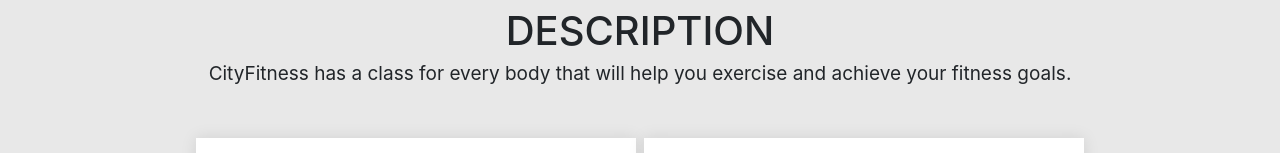
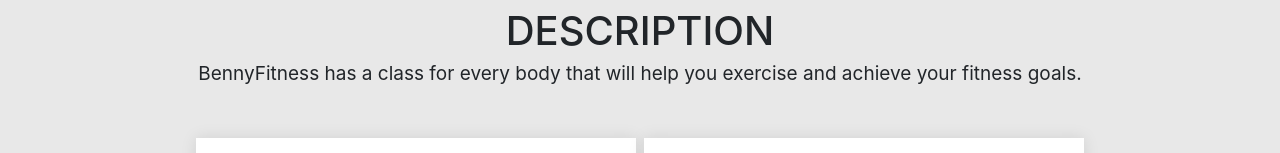
Before and after one commit to rkdgusdn9/BennyFitnessReact, a React (Create React App) app: page /description in a window 1280 px wide. Shown: the part 181-334 px from the top of the page. Built offline with nearby package versions, Linux system fonts and the light colour scheme; the HTML template or start-up script is replaced by a standard one.

Commit message:
Text fix

```diff
--- a/src/pages/description.tsx
+++ b/src/pages/description.tsx
@@ -12,7 +12,7 @@
 						Description
 					</h1>
 					<h2 className="heading-column__content">
-						CityFitness has a class for every body that will help you exercise and
+						BennyFitness has a class for every body that will help you exercise and
 						achieve your fitness goals.
 					</h2>
 				</div>
```
